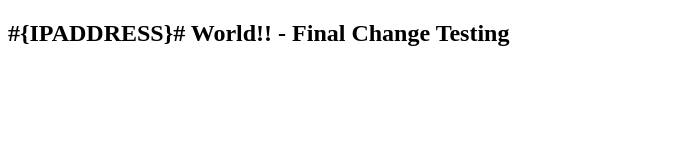
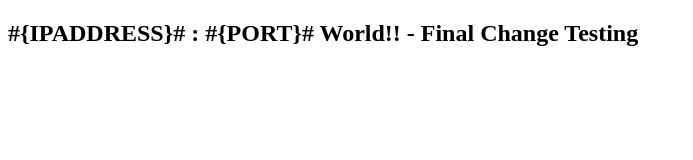
Before and after one commit to alwin-tom/sample-application, a plain HTML site: page build/web/index.html in a window 1280 px wide. Shown: the whole page, without its empty margins (0-693 px from the left). Drawn offline with Linux system fonts and the light colour scheme.

Commit message:
variable replace

```diff
--- a/build/web/index.html
+++ b/build/web/index.html
@@ -11,6 +11,6 @@ and open the template in the editor.
         <meta name="viewport" content="width=device-width, initial-scale=1.0">
     </head>
     <body>
-        <h2>#{IPADDRESS}# World!! - Final Change Testing</h2>
+        <h2>#{IPADDRESS}# : #{PORT}# World!! - Final Change Testing</h2>
     </body>
 </html>
```
Also changed, not shown: web/index.html (+1 -1 lines).
